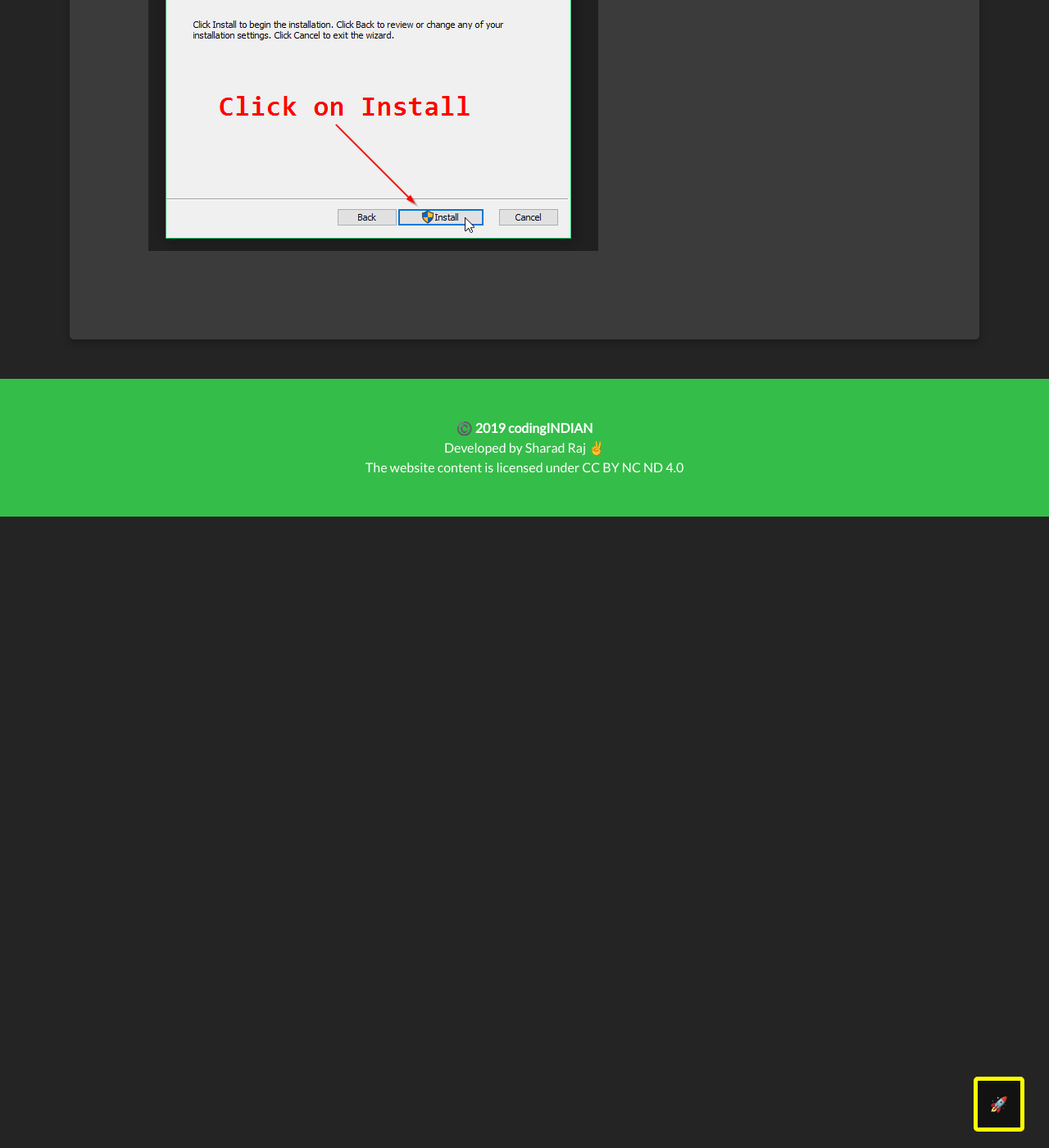
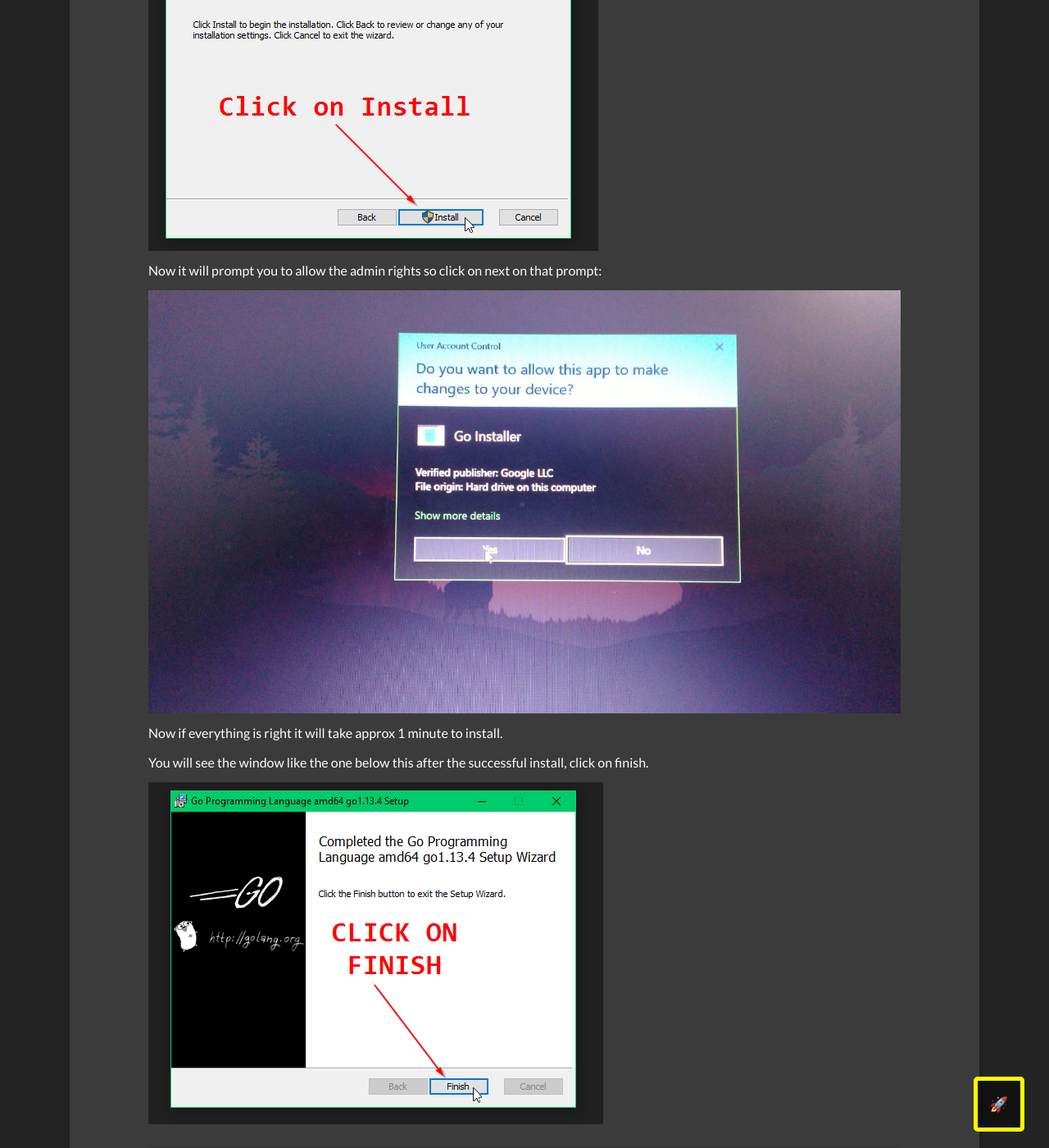
Before and after one commit to sharadcodes/sharadcodes.github.io, a Jekyll site: the page built from _posts/2019-11-13-what-is-golang-and-how-to-install-it.md, in a window 1280 px wide and 1400 px high, scrolled down 4055 px. Shown: the whole window at 82% size. Built offline with Jekyll 4.4.1, drawn with Linux system fonts in a browser that asks for light colours; emoji names are drawn with the system emoji font; some of the changed text lies outside the part shown.

Commit message:
Update Post “2019-11-13-what-is-golang-and-how-to-install-it”

```diff
--- a/_posts/2019-11-13-what-is-golang-and-how-to-install-it.md
+++ b/_posts/2019-11-13-what-is-golang-and-how-to-install-it.md
@@ -79,3 +79,16 @@
 Now after this click on install button:
 
 ![](/assets/uploads/wingo5.png)
+
+Now it will prompt you to allow the admin rights so click on next on that prompt:
+
+![](/assets/uploads/wingo7.jpeg)
+
+Now if everything is right it will take approx 1 minute to install.
+
+You will see the window like the one below this after the successful install, click on finish.
+
+![](/assets/uploads/wingo8.png)
+
+---
+Woo hooo, that's it the installation part is completed. :smile:
```
